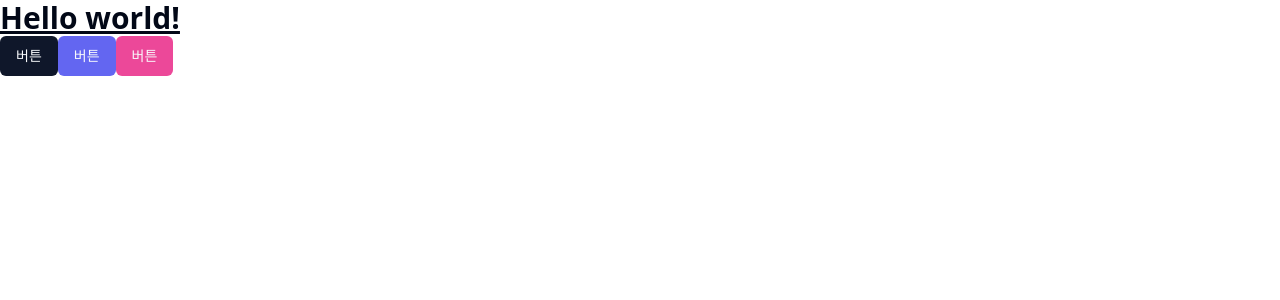
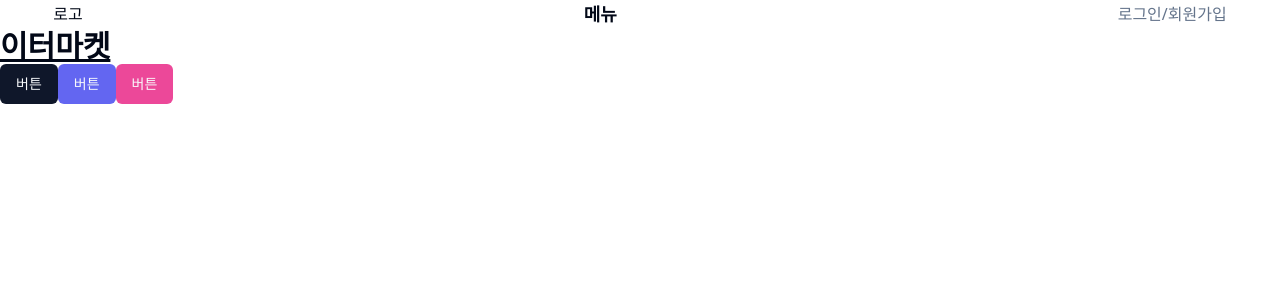
Before and after one commit to KimByeongHwa/etermarket, a React (Vite) app: page / in a window 1280 px wide. Shown: the top 300 px of the page. Built offline with nearby package versions, Linux system fonts and the light colour scheme.

Commit message:
feat: 헤더 컴포넌트 제작 중

```diff
--- a/src/App.tsx
+++ b/src/App.tsx
@@ -1,13 +1,12 @@
 import '@/global.css';
-import { Button } from '@/components/ui/button';
+import Header from './components/layout/Header';
+import Home from './pages/Home';
 
 export default function App() {
   return (
-    <div>
-      <h1 className='text-3xl font-bold underline'>Hello world!</h1>
-      <Button>버튼</Button>
-      <Button className='bg-indigo-500'>버튼</Button>
-      <Button className='bg-pink-500'>버튼</Button>
-    </div>
+    <>
+      <Header />
+      <Home />
+    </>
   );
 }
--- /dev/null
+++ b/src/components/layout/Header.tsx
@@ -0,0 +1,11 @@
+export default function Header() {
+  return (
+    <div className='container'>
+      <div className='container w-11/12 flex items-center justify-between'>
+        <div>로고</div>
+        <div className='text-lg font-semibold'>메뉴</div>
+        <div className='text-smH text-muted-foreground'>로그인/회원가입</div>
+      </div>
+    </div>
+  );
+}
--- /dev/null
+++ b/src/pages/Home.tsx
@@ -0,0 +1,12 @@
+import { Button } from '@/components/ui/button';
+
+export default function Home() {
+  return (
+    <div className='container'>
+      <h1 className='text-3xl font-bold underline'>이터마켓</h1>
+      <Button>버튼</Button>
+      <Button className='bg-indigo-500'>버튼</Button>
+      <Button className='bg-pink-500'>버튼</Button>
+    </div>
+  );
+}
--- a/tailwind.config.js
+++ b/tailwind.config.js
@@ -1,77 +1,71 @@
 /** @type {import('tailwindcss').Config} */
 module.exports = {
-  darkMode: ["class"],
-  content: [
-    './pages/**/*.{ts,tsx}',
-    './components/**/*.{ts,tsx}',
-    './app/**/*.{ts,tsx}',
-    './src/**/*.{ts,tsx}',
-  ],
-  prefix: "",
+  darkMode: ['class'],
+  content: ['./pages/**/*.{ts,tsx}', './components/**/*.{ts,tsx}', './app/**/*.{ts,tsx}', './src/**/*.{ts,tsx}'],
+  prefix: '',
   theme: {
     container: {
       center: true,
-      padding: "2rem",
       screens: {
-        "2xl": "1400px",
+        '2xl': '1400px',
       },
     },
     extend: {
       colors: {
-        border: "hsl(var(--border))",
-        input: "hsl(var(--input))",
-        ring: "hsl(var(--ring))",
-        background: "hsl(var(--background))",
-        foreground: "hsl(var(--foreground))",
+        border: 'hsl(var(--border))',
+        input: 'hsl(var(--input))',
+        ring: 'hsl(var(--ring))',
+        background: 'hsl(var(--background))',
+        foreground: 'hsl(var(--foreground))',
         primary: {
-          DEFAULT: "hsl(var(--primary))",
-          foreground: "hsl(var(--primary-foreground))",
+          DEFAULT: 'hsl(var(--primary))',
+          foreground: 'hsl(var(--primary-foreground))',
         },
         secondary: {
-          DEFAULT: "hsl(var(--secondary))",
-          foreground: "hsl(var(--secondary-foreground))",
+          DEFAULT: 'hsl(var(--secondary))',
+          foreground: 'hsl(var(--secondary-foreground))',
         },
         destructive: {
-          DEFAULT: "hsl(var(--destructive))",
-          foreground: "hsl(var(--destructive-foreground))",
+          DEFAULT: 'hsl(var(--destructive))',
+          foreground: 'hsl(var(--destructive-foreground))',
         },
         muted: {
-          DEFAULT: "hsl(var(--muted))",
-          foreground: "hsl(var(--muted-foreground))",
+          DEFAULT: 'hsl(var(--muted))',
+          foreground: 'hsl(var(--muted-foreground))',
         },
         accent: {
-          DEFAULT: "hsl(var(--accent))",
-          foreground: "hsl(var(--accent-foreground))",
+          DEFAULT: 'hsl(var(--accent))',
+          foreground: 'hsl(var(--accent-foreground))',
         },
         popover: {
-          DEFAULT: "hsl(var(--popover))",
-          foreground: "hsl(var(--popover-foreground))",
+          DEFAULT: 'hsl(var(--popover))',
+          foreground: 'hsl(var(--popover-foreground))',
         },
         card: {
-          DEFAULT: "hsl(var(--card))",
-          foreground: "hsl(var(--card-foreground))",
+          DEFAULT: 'hsl(var(--card))',
+          foreground: 'hsl(var(--card-foreground))',
         },
       },
       borderRadius: {
-        lg: "var(--radius)",
-        md: "calc(var(--radius) - 2px)",
-        sm: "calc(var(--radius) - 4px)",
+        lg: 'var(--radius)',
+        md: 'calc(var(--radius) - 2px)',
+        sm: 'calc(var(--radius) - 4px)',
       },
       keyframes: {
-        "accordion-down": {
-          from: { height: "0" },
-          to: { height: "var(--radix-accordion-content-height)" },
+        'accordion-down': {
+          from: { height: '0' },
+          to: { height: 'var(--radix-accordion-content-height)' },
         },
-        "accordion-up": {
-          from: { height: "var(--radix-accordion-content-height)" },
-          to: { height: "0" },
+        'accordion-up': {
+          from: { height: 'var(--radix-accordion-content-height)' },
+          to: { height: '0' },
         },
       },
       animation: {
-        "accordion-down": "accordion-down 0.2s ease-out",
-        "accordion-up": "accordion-up 0.2s ease-out",
+        'accordion-down': 'accordion-down 0.2s ease-out',
+        'accordion-up': 'accordion-up 0.2s ease-out',
       },
     },
   },
-  plugins: [require("tailwindcss-animate")],
-}
+  plugins: [require('tailwindcss-animate')],
+};
```
